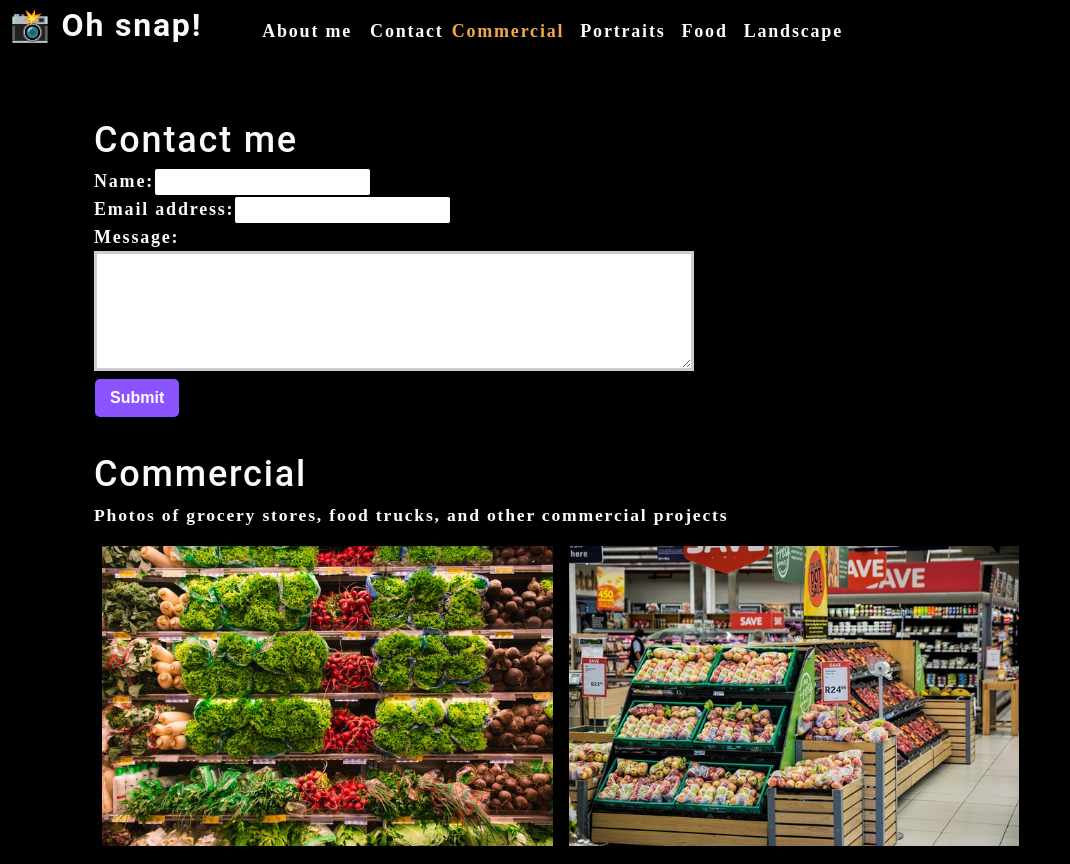
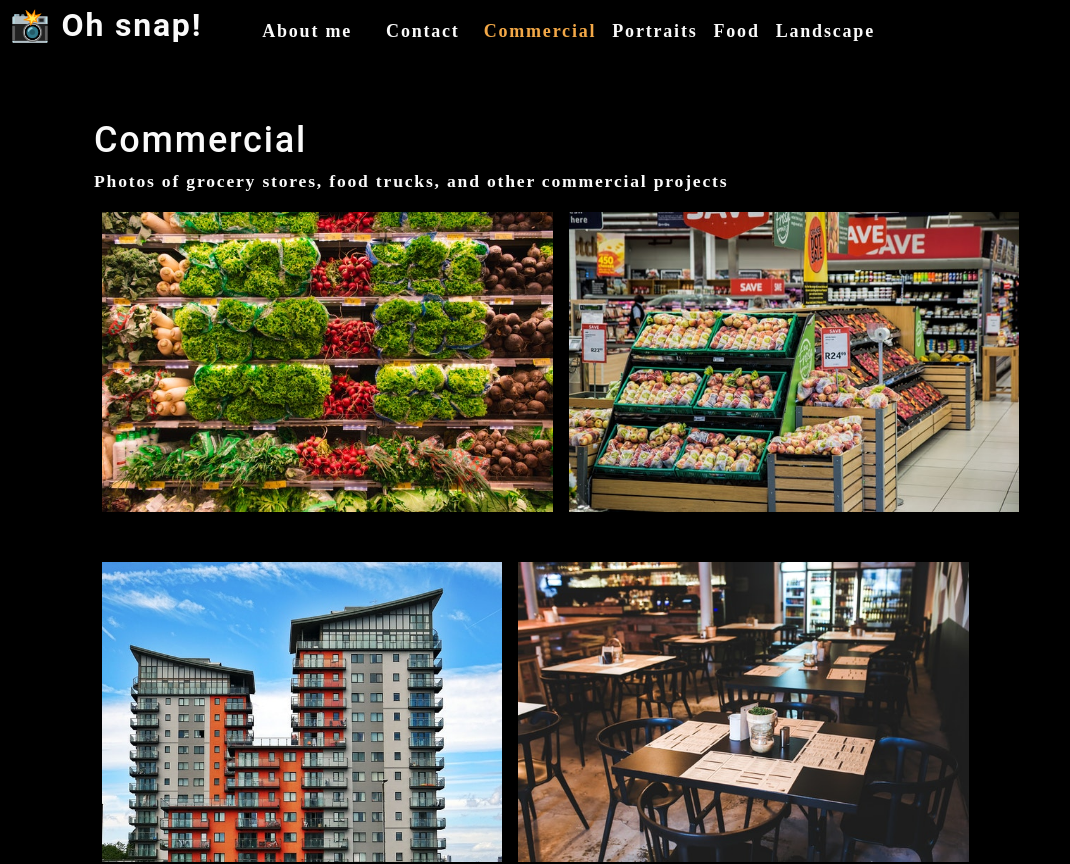
Before and after one commit to escowin/photo-port, a React (Create React App) app: page / in a window 1280 px wide. Shown: the top 864 px of the page, without its empty margins (0-1070 px from the left). Built offline with nearby package versions, Linux system fonts and the light colour scheme.

Commit message:
20.4.6 | spa, conditionally render components

```diff
--- a/src/App.js
+++ b/src/App.js
@@ -5,6 +5,9 @@ import Gallery from './components/Gallery';
 import ContactForm from './components/Contact';
 
 function App() {
+  // useState hook | SPA rendering
+  const [contactSelected, setContactSelected] = useState(false);
+
   // originally found in <Nav>
   const [categories] = useState([
     {
@@ -35,11 +38,20 @@ function App() {
        categories={categories}
        setCurrentCategory={setCurrentCategory}
        currentCategory={currentCategory}
+      //  passing getter & setter functions allow Contact component to modify App state. conditionally render based on selection
+       contactSelected={contactSelected}
+       setContactSelected={setContactSelected}
       />
       <main>
-        <ContactForm/>
-        <Gallery currentCategory={currentCategory}/>
-        <About/>
+        {/* SPA logic | ternary operator: if contactSelected is false, Gallery & About render. if contactSelected is true, ContactForm renders. supply false codition to render with ternary operators*/}
+        {!contactSelected ? (
+          <>
+            <Gallery currentCategory={currentCategory}/>
+            <About/>
+          </>
+        ) : (
+          <ContactForm/>
+        )}
       </main>
     </div>
   );
--- a/src/components/Contact/index.js
+++ b/src/components/Contact/index.js
@@ -6,32 +6,50 @@ import { validateEmail } from "../../utils/helpers";
 // - uncontrolled component: data is retrieved & submitted directly from the DOM
 
 function ContactForm() {
-    // hook | manages form data.
+    // useState hook | manages form data.
     // - feature: initializes state values. setting initial state to empty strings clears input fields on loading component.
     const [formState, setFormState] = useState({ name: '', email: '', message: ''});
 
     // destructure formState object into its named properties
     const { name, email, message } = formState;
 
+    // handles error state
+    const [errorMessage, setErrorMessage] = useState('');
+
     // sync internal state of the component formState with user input from DOM
     function handleChange(e) {
+        // handles email
         if (e.target.name === "email") {
             const isValid = validateEmail(e.target.value);
-            console.log(isValid);
+
             // isValid conditional statement
+            if (!isValid) {
+                setErrorMessage('invalid email');
+            } else {
+                setErrorMessage('');
+            }
+        // handles message & name form elements
+        } else {
+            if (!e.target.value.length) {
+                setErrorMessage(`${e.target.name} is required`);
+            } else {
+                setErrorMessage('');
+            }
         }
 
-        // updates formState value for name property. Spread operator '...' retains other key-value pairs in object.
-        // - w/o spread operator, formState object will be overwritten to only contain name:value key pair.
-        // - below, [...name] refers to the name attribute of the form elment (name, email, message). allows for dynamically created property names.
-        setFormState({...formState, [e.target.name]: e.target.value })
+        // only updates if form data passes quality tests
+        if (!errorMessage) {
+            // updates formState value for name property. Spread operator '...' retains other key-value pairs in object.
+            // - w/o spread operator, formState object will be overwritten to only contain name:value key pair.
+            // - below, [...name] refers to the name attribute of the form elment (name, email, message). allows for dynamically created property names.
+            setFormState({...formState, [e.target.name]: e.target.value });
+        }
     }
     // console.log(formState);
 
     // submits form data
     function handleSubmit(e) {
         e.preventDefault();
-        console.log(formState);
     }
 
     return (
@@ -40,21 +58,26 @@ function ContactForm() {
             <form id="contact-form" onSubmit={handleSubmit}>
                 <div>
                     <label htmlFor="name">Name:</label>
-                    <input type="text" name="name" defaultValue={name} onChange={handleChange}/>
+                    <input type="text" name="name" defaultValue={name} onBlur={handleChange}/>
                 </div>
                 <div>
                     <label htmlFor="email">Email address:</label>
-                    <input type="email" name="email" defaultValue={email} onChange={handleChange}/>
+                    <input type="email" name="email" defaultValue={email} onBlur={handleChange}/>
                 </div>
                 <div>
                     <label htmlFor="message">Message:</label>
-                    <textarea name="message" rows="5" defaultValue={message} onChange={handleChange}/>
+                    <textarea name="message" rows="5" defaultValue={message} onBlur={handleChange}/>
                 </div>
+                {/* conditional rendering */}
+                {errorMessage && (
+                    <div>
+                        <p className="error-text">{errorMessage}</p>
+                    </div>
+                )}
                 <button type="submit">Submit</button>
             </form>
         </section>
     );
 }
 
-// ** pause 20.4.5
 export default ContactForm;
--- a/src/components/Nav/index.js
+++ b/src/components/Nav/index.js
@@ -15,6 +15,8 @@ function Nav(props) {
         categories = [],
         setCurrentCategory,
         currentCategory,
+        contactSelected,
+        setContactSelected
     } = props;
 
     useEffect(() => {
@@ -35,22 +37,31 @@ function Nav(props) {
             <nav>
                 <ul className="flex-row">
                     <li className="mx-2">
-                        <a data-testid="about" href="#about">
+                        {/* select About | contactSelected is false, About renders */}
+                        <a data-testid="about" href="#about" onClick={() => setContactSelected(false)}>
                             About me
                         </a>
                     </li>
-                    <li>
-                        <span>Contact</span>
+                    {/* selecting Contact | add css class navActive */}
+                    <li className={`mx-2 ${contactSelected && 'navActive'}`}>
+                        {/* select Contact |  contactSelected is true, */}
+                        <span onClick={() => setContactSelected(true)}>
+                            Contact
+                        </span>
                     </li>
                     {/* [categories {objects}] are mapped over as "category" argument being passed thru map(). all 4 {name: ...} display as seperate <li> elements */}
                     {categories.map((category) => (
                         // - evaluates ${... === ...} && as long as it's true, navActive will be returned.
                         // - outermost jsx element must have a uniquely-set key attribute (bc virtual dom tracking).
                         <li
-                         className={`mx-1 ${currentCategory.name === category.name && 'navActive'}`}
+                         className={`mx-1 ${currentCategory.name === category.name && !contactSelected && 'navActive'}`}
                          key={category.name}
                         >
-                            <span onClick={() => {setCurrentCategory(category)}}>
+                            <span onClick={() => {
+                                setCurrentCategory(category);
+                                setContactSelected(false);
+                             }}
+                            >
                                 {capitalizeFirstLetter(category.name)}
                             </span>
                         </li>
```
